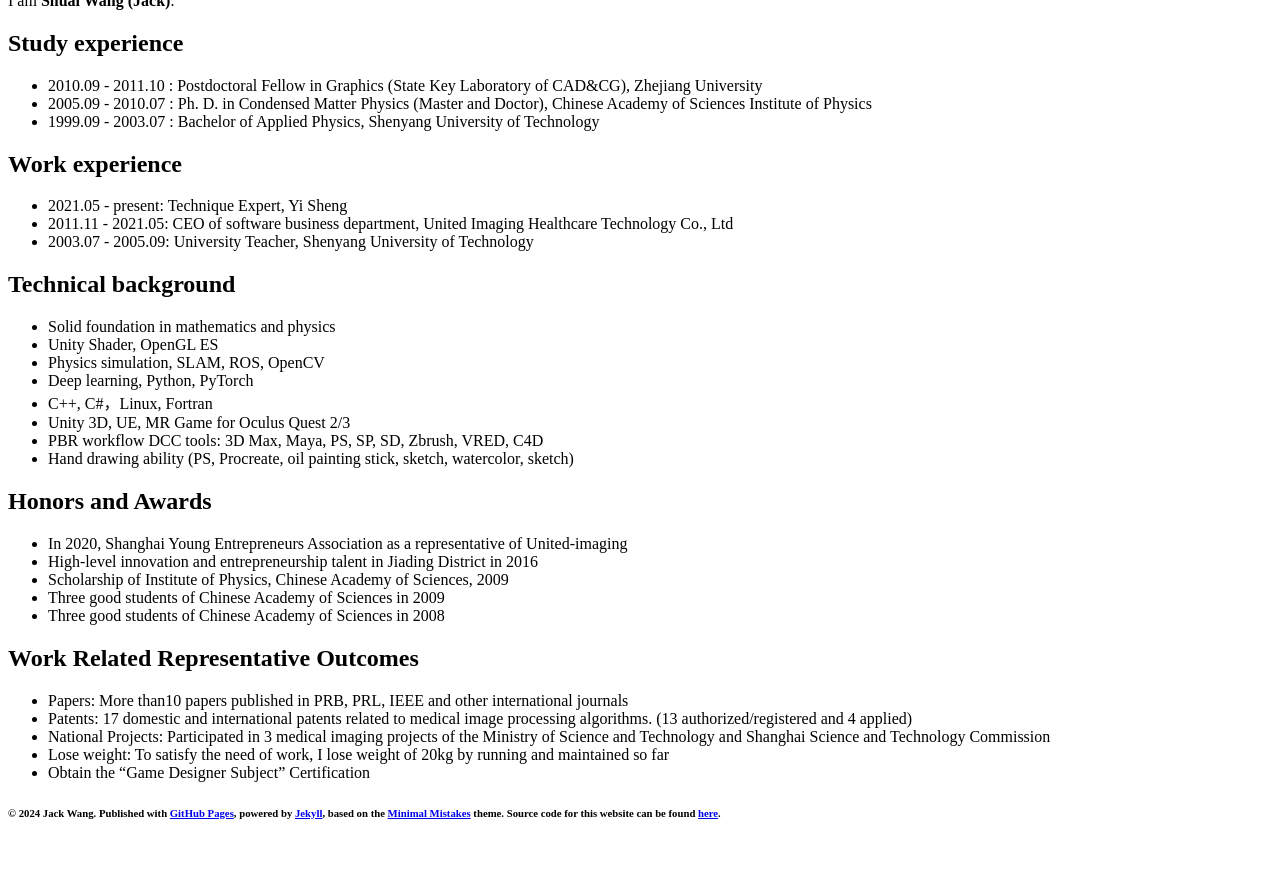
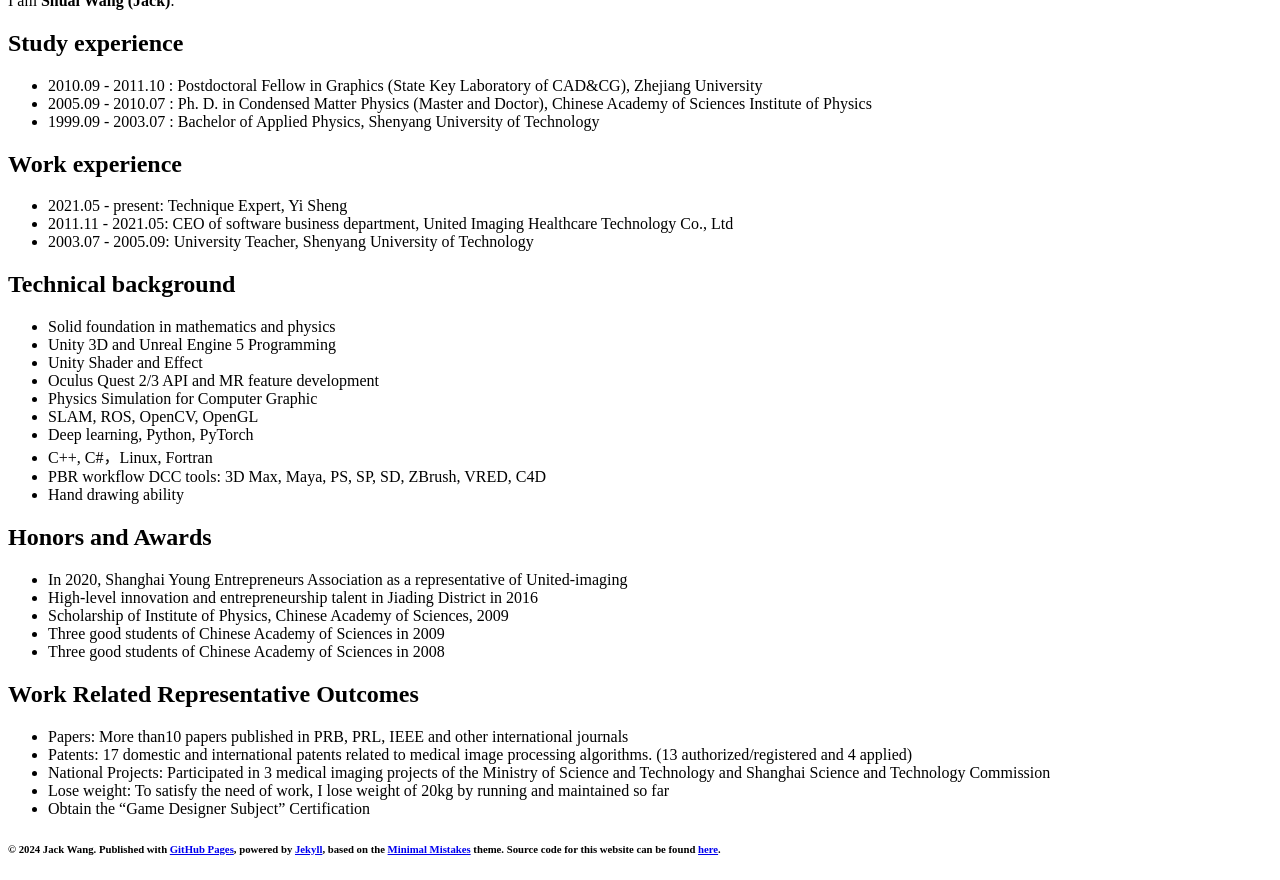
Before and after one commit to swang81/swang81.github.io, a Jekyll site: the page built from index.md, in a window 1280 px wide and 900 px high, scrolled down 821 px, cut to the strip 20-900 px from the top of the window. Built offline with Jekyll 4.4.1, drawn with Linux system fonts in a browser that asks for light colours; nearby versions of some CDN libraries; comment, search, counter and statistics services are not loaded; our own code applies the rules of GitHub Pages for plain Markdown files; before the commit the page ends 1685 px from its top, so only the background shows below that.

Commit message:
Update index.md

```diff
--- a/index.md
+++ b/index.md
@@ -25,13 +25,15 @@ I am **Shuai Wang (Jack)**.
 ## Technical background
 
 + Solid foundation in mathematics and physics
-+ Unity Shader, OpenGL ES
-+ Physics simulation, SLAM, ROS, OpenCV
++ Unity 3D and Unreal Engine 5 Programming
++ Unity Shader and Effect
++ Oculus Quest 2/3 API and MR feature development
++ Physics Simulation for Computer Graphic
++ SLAM, ROS, OpenCV, OpenGL
 + Deep learning, Python, PyTorch
 + C++, C#，Linux, Fortran
-+ Unity 3D, UE,  MR Game for Oculus Quest 2/3
-+ PBR workflow DCC tools: 3D Max, Maya, PS, SP, SD, Zbrush, VRED, C4D
-+ Hand drawing ability (PS, Procreate, oil painting stick, sketch, watercolor, sketch)
++ PBR workflow DCC tools: 3D Max, Maya, PS, SP, SD, ZBrush, VRED, C4D
++ Hand drawing ability
 
 ## Honors and Awards
 
```
